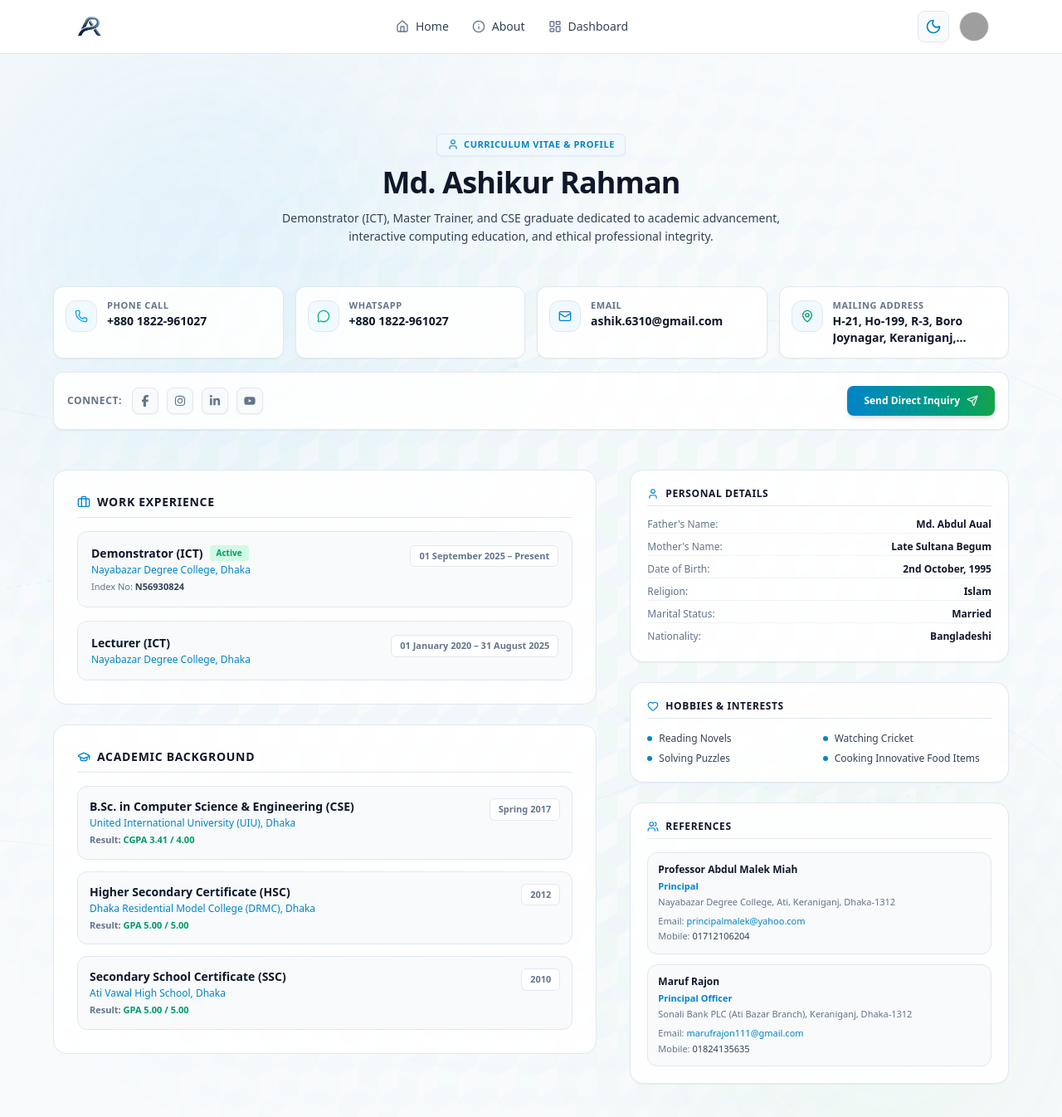
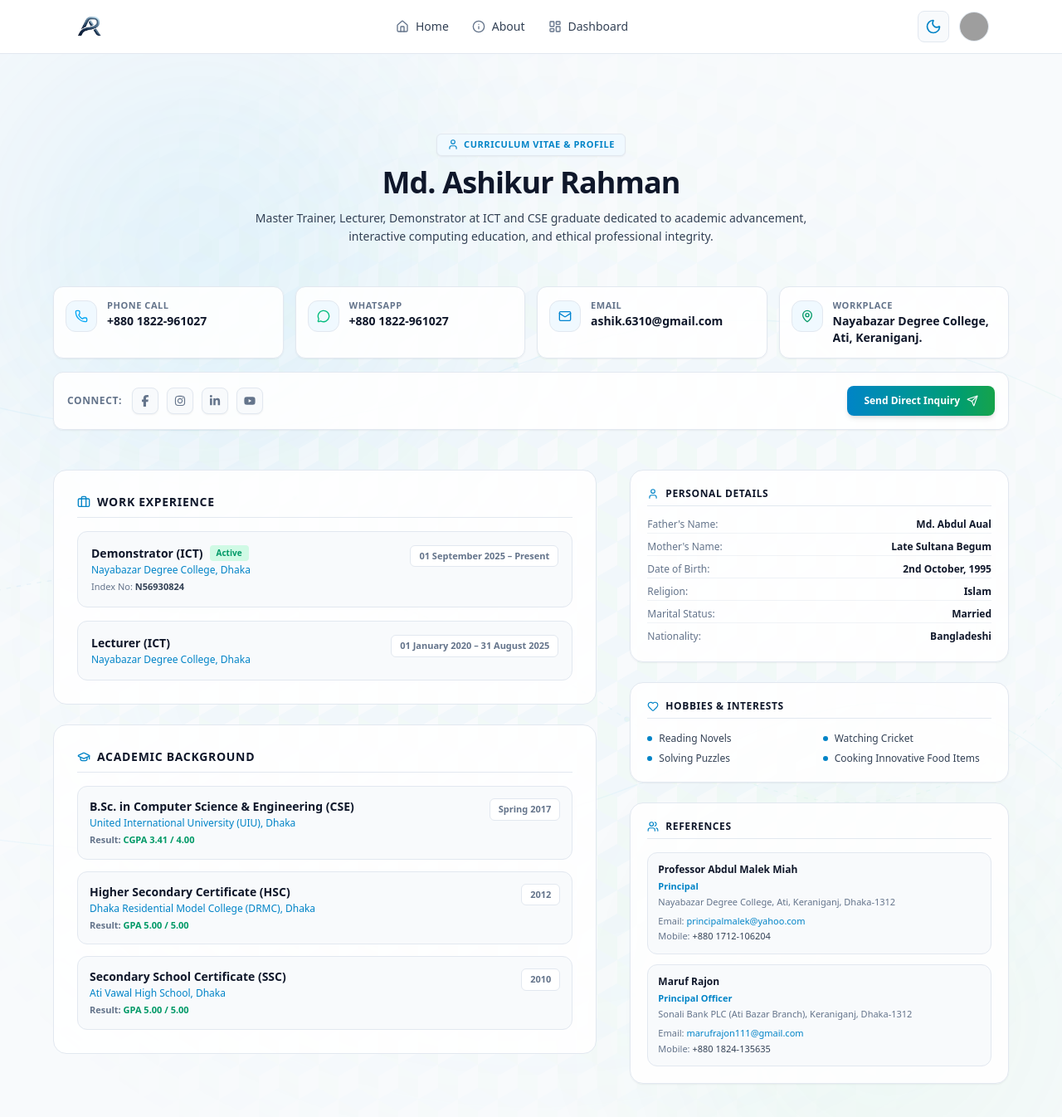
Before and after one commit to CodeByMonir/MdAshikurRahman, a Next.js app: page /about in a window 1280 px wide. Shown: the top 1346 px of the page at 83% size. Built offline with nearby package versions, Linux system fonts and the light colour scheme; grey boxes are pictures that could not be loaded.

Commit message:
updated the about section positioning abilities and address

```diff
--- a/src/app/about/page.jsx
+++ b/src/app/about/page.jsx
@@ -52,9 +52,9 @@ export default function AboutSection() {
             color: 'text-sky-600 dark:text-[#38BDF8]',
         },
         {
-            label: 'Mailing Address',
-            value: 'H-21, Ho-199, R-3, Boro Joynagar, Keraniganj, Dhaka-1312',
-            href: '#',
+            label: 'Workplace',
+            value: 'Nayabazar Degree College, Ati, Keraniganj.',
+            href: 'https://maps.app.goo.gl/6qVyuF7FY71tcMqD6',
             icon: MapPin,
             color: 'text-emerald-600 dark:text-[#4ADE80]',
         },
@@ -152,14 +152,14 @@ export default function AboutSection() {
             designation: 'Principal',
             institution: 'Nayabazar Degree College, Ati, Keraniganj, Dhaka-1312',
             email: 'principalmalek@yahoo.com',
-            mobile: '01712106204',
+            mobile: '+880 1712-106204',
         },
         {
             name: 'Maruf Rajon',
             designation: 'Principal Officer',
             institution: 'Sonali Bank PLC (Ati Bazar Branch), Keraniganj, Dhaka-1312',
             email: 'marufrajon111@gmail.com',
-            mobile: '01824135635',
+            mobile: '+880 1824-135635',
         },
     ];
 
@@ -309,7 +309,7 @@ export default function AboutSection() {
                     </h2>
 
                     <p className="text-xs sm:text-sm text-[#334155] dark:text-[#94A3B8] leading-relaxed">
-                        Demonstrator (ICT), Master Trainer, and CSE graduate dedicated to academic advancement,
+                        Master Trainer, Lecturer, Demonstrator at ICT and CSE graduate dedicated to academic advancement,
                         interactive computing education, and ethical professional integrity.
                     </p>
                 </div>
```
